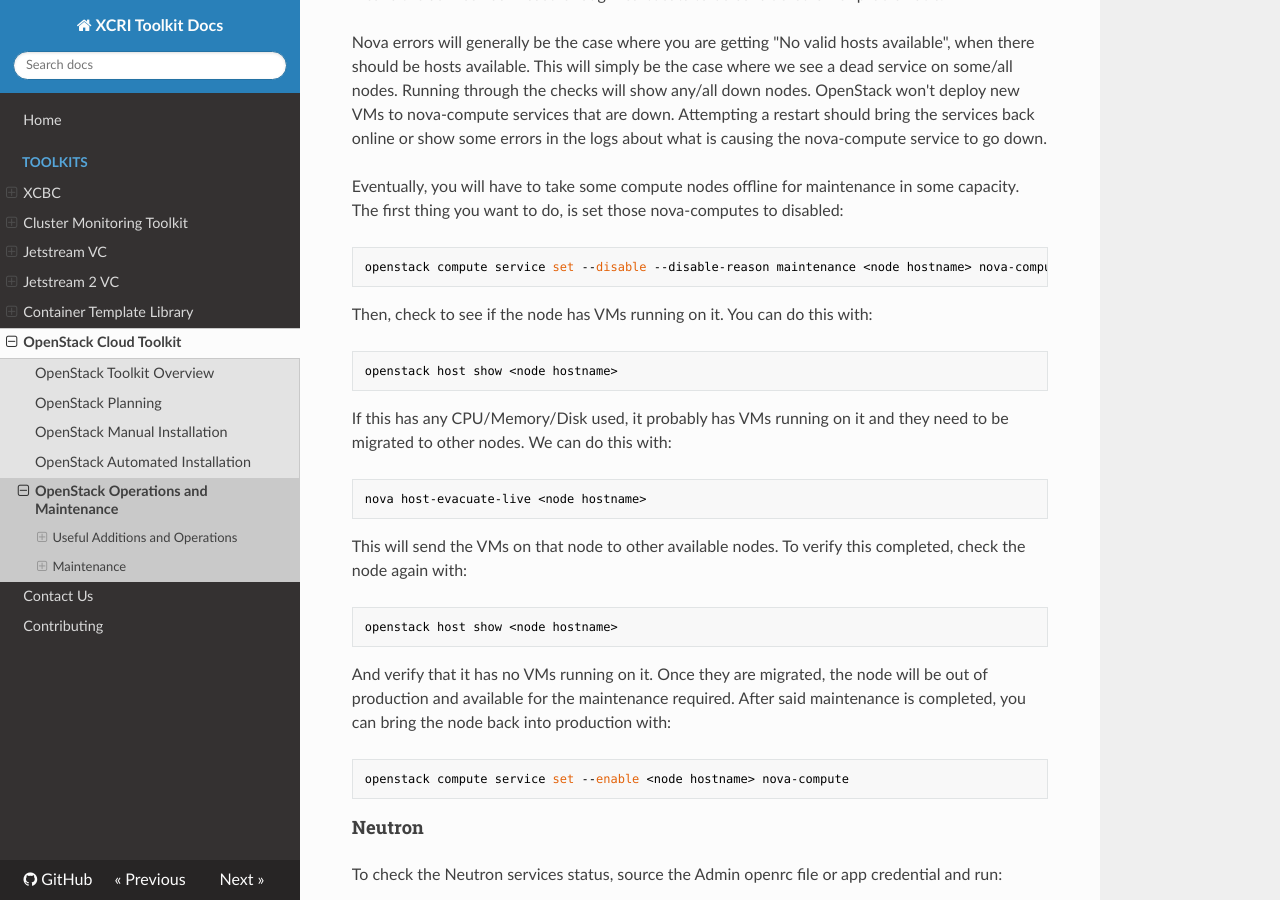
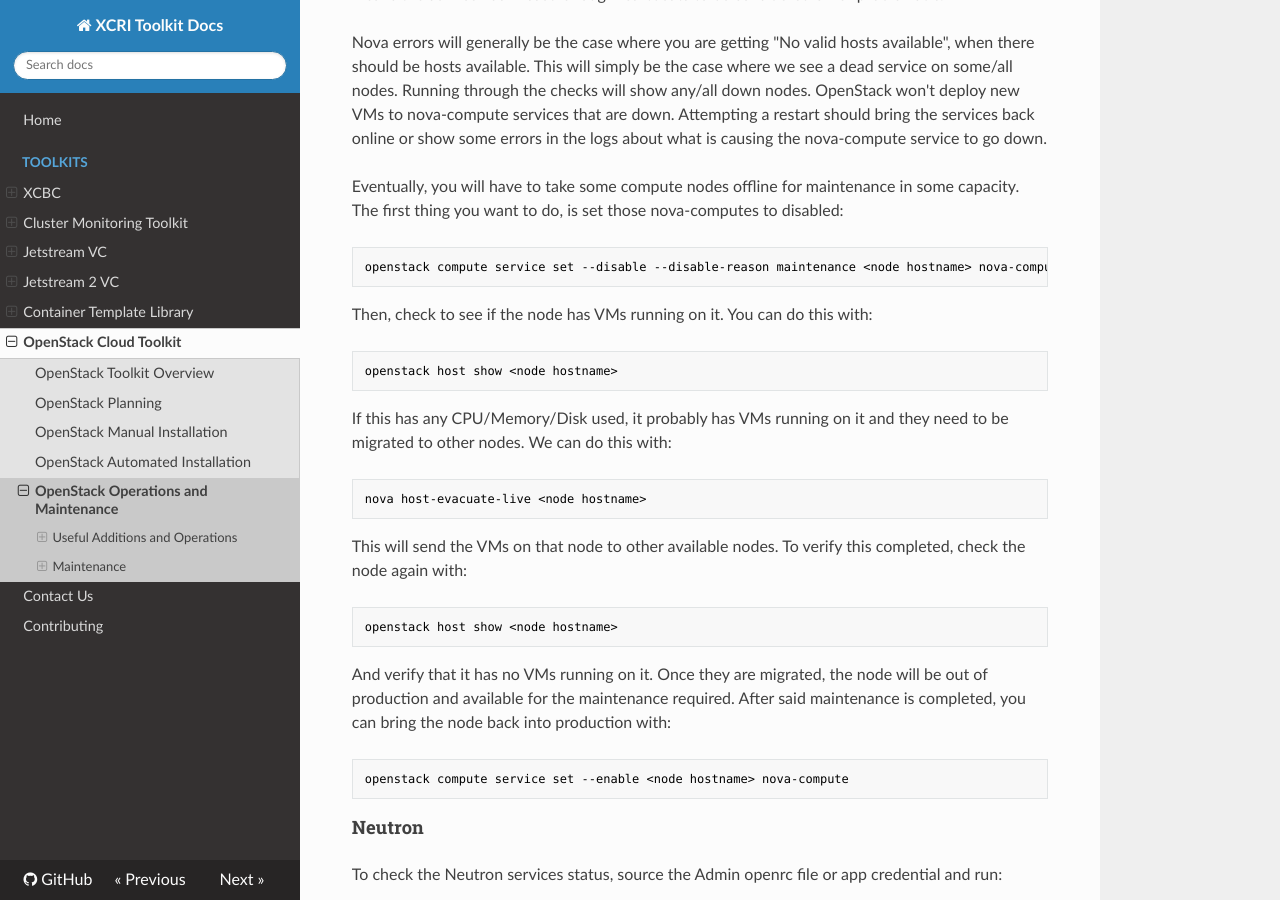
Before and after one commit to access-ci-org/Toolkit-Docs, an MkDocs documentation site: the page built from docs/toolkits/openstack-operations-maintenance.md, in a window 1280 px wide and 900 px high, scrolled down 4225 px. Built offline with MkDocs 1.6.1, drawn with Linux system fonts in a browser that asks for light colours; nearby versions of some CDN libraries; old or Windows-style settings are respelled for this version of MkDocs; some of the changed text lies outside the part shown.

Commit message:
Switched from bash to shell codeblocks

````diff
--- a/docs/toolkits/openstack-operations-maintenance.md
+++ b/docs/toolkits/openstack-operations-maintenance.md
@@ -7,16 +7,16 @@
 #### Floating IP Addresses
 
 Adding in and configuring a subnet of floating IPs can be extremely useful for your users if they would like to have a persistent IP address.  It's also good for administrators as this allows VMs that need to be accessible but not necessarily publicly routable to not use a public IPv4 address, which are becoming increasingly scarce, and simply have them on an internal network.  To set this up, we need to make sure our provider network has the value `router:external` set to `External`.  An easy way to check this with the following:
-``` bash
+``` shell
 openstack network list --provider-network-type flat
 ```
 And checking the network that shows up from that with:
-``` bash
+``` shell
 openstack network show <network name>
 ```
 
 Once that's set, you should make sure that you have a subnet attached to that network that contains the public facing IP address subnet that you have available.  If you need to create the subnet, you can do that with the following:
-``` bash
+``` shell
 openstack subnet create --network <network name> --allocation-pool start=<starting IP address>,end=<ending IP address> --dns-nameserver <dns resolver> --gateway <network gateway> --subnet-range <IP address subnet> <subnet name>
 ```
 This will attach the newly created subnet to the network that's created and also allow users to allocate a floating IP from that range to their VMs.
@@ -27,26 +27,26 @@ This will attach the newly created subnet to the network that's created and also
 [Automatic allocation of network topologies](https://docs.openstack.org/neutron/latest/admin/config-auto-allocation.html) can save a large amount of time for the administrators and/or support personnel by having users simply create a network, router, and subnet with one line, instead of the gratuitously arduous way of creating them one by one with the CLI.  This also supports popular additional interfaces like Exosphere ([link](https://gitlab.com/exosphere/exosphere/#to-use-with-an-openstack-cloud)).  The setup is relatively simple for how much work it cuts out for your users.
 
 The first step is to ensure you have a default public network setup.  To check this, run:
-``` bash
+``` shell
 openstack network list --external
 ```
 Then if you have any networks listed, verify the `is_default` value when shown with:
-``` bash
+``` shell
 openstack network show <external network name>
 ```
 If it is the default network, you can move on to the next step.  If not, set it to default with:
-``` bash
+``` shell
 openstack network set <external network name> --default
 ```
 
 Now, we need a default subnet pool that the auto-allocated network will use. You can create this with:
-``` bash
+``` shell
 openstack subnet pool create --share --default --pool-prefix 192.168.0.0/16 --default-prefix-length 25 shared-default
 ```
 This will create a default subnet pool using the `192.168.0.0/16` subnet, each carving off a /25 subnet off.  Each subnet will allow 128 different VMs on the network and also allow you to be able to carve off 512 subnets.  You can adjust these numbers if they won't fit your use case.
 
 Now, your users can create an auto-allocated network with:
-``` bash
+``` shell
 openstack network auto allocated topology create --or-show
 ```
 
@@ -55,37 +55,37 @@ openstack network auto allocated topology create --or-show
 This is probably something that is more necessary than recommended.  In this section, we will go over adding users, allocations, adjusting quotas for specific use cases, etc.
 
 To add a user, you can run:
-``` bash
+``` shell
 openstack user create --password-prompt <user name>
 ```
 This will ask you for a password.  You can pass this information to each user to allow them to access the OpenStack cloud.  To delete a user, it's simply:
-``` bash
+``` shell
 openstack user delete <user name>
 ```
 
 The newly created user will need a project to operate on as well.  If they don't have a project, you can create one with:
-``` bash
+``` shell
 openstack project create --description "<A good description here>" <project name>
 ```
 
 In OpenStack, you don't simply add a user to a project.  There needs to be a role associaction created, associating the user and the project.  The role itself can be a privileged user or standard user.  If you don't have a standard user role created, you can create one with:
-``` bash
+``` shell
 openstack role create <role name>
 ```
 Role associations are created with:
-``` bash
+``` shell
 openstack role add --project <project name> --user <user name> <role name>
 ```
 
 To remove the role association, run:
-``` bash
+``` shell
 openstack role remove --user <user name> --project <project name> <role name>
 ```
 
 #### Managing Quotas
 
 Oftentimes, different projects or users will have different needs of the OpenStack cloud.  This can lead to the default quotas not allowing them to do something that fits their workflow.  For example, perhaps they need more than the default quota of volumes.  These can be adjusted with the CLI by running:
-``` bash
+``` shell
 openstack quota set --volumes <new volume quota> <project name>
 ```
 Note that quotas are set per project and not per user.
@@ -103,7 +103,7 @@ NTP runs very well and generally, issues stemming from NTP won't arise throughou
 #### RabbitMQ
 
 To check the status of your RabbitMQ cluster, run the following on one of the RabbitMQ nodes:
-``` bash
+``` shell
 rabbitmqctl cluster_status
 ```
 Some things to look for here, are any errors or alarms under the [Alarms] section.
@@ -130,7 +130,7 @@ Throughout the life of your cloud, you may come into issues where the database a
 #### Nova
 
 To check the nova status, source the Admin openrc file or [app credential](https://docs.openstack.org/keystone/yoga/user/application_credentials.html) and run:
-```
+``` shell
 openstack compute service list
 ```
 
@@ -139,23 +139,23 @@ This will list all nova services and show if any are down or not running.  A "XX
 Nova errors will generally be the case where you are getting "No valid hosts available", when there should be hosts available.  This will simply be the case where we see a dead service on some/all nodes.  Running through the checks will show any/all down nodes.  OpenStack won't deploy new VMs to nova-compute services that are down.  Attempting a restart should bring the services back online or show some errors in the logs about what is causing the nova-compute service to go down.
 
 Eventually, you will have to take some compute nodes offline for maintenance in some capacity.  The first thing you want to do, is set those nova-computes to disabled:
-``` bash
+``` shell
 openstack compute service set --disable --disable-reason maintenance <node hostname> nova-compute
 ```
 Then, check to see if the node has VMs running on it.  You can do this with:
-``` bash
+``` shell
 openstack host show <node hostname>
 ```
 If this has any CPU/Memory/Disk used, it probably has VMs running on it and they need to be migrated to other nodes.  We can do this with:
-``` bash
+``` shell
 nova host-evacuate-live <node hostname>
 ```
 This will send the VMs on that node to other available nodes.  To verify this completed, check the node again with:
-``` bash
+``` shell
 openstack host show <node hostname>
 ```
 And verify that it has no VMs running on it. Once they are migrated, the node will be out of production and available for the maintenance required.  After said maintenance is completed, you can bring the node back into production with:
-``` bash
+``` shell
 openstack compute service set --enable <node hostname> nova-compute
 ```
 
@@ -163,7 +163,7 @@ openstack compute service set --enable <node hostname> nova-compute
 
 To check the Neutron services status, source the Admin openrc file or app credential and run:
 
-```
+``` shell
 openstack network agent list
 ```
 
````
